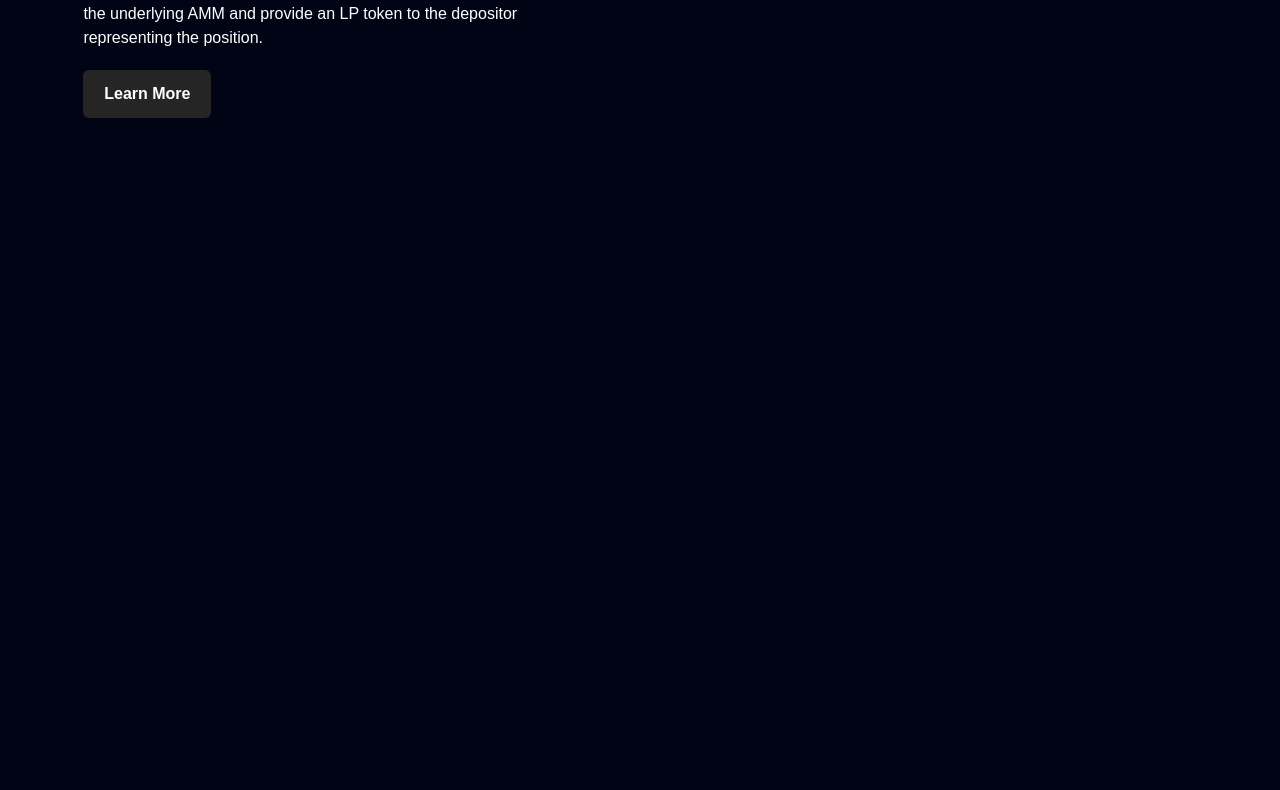
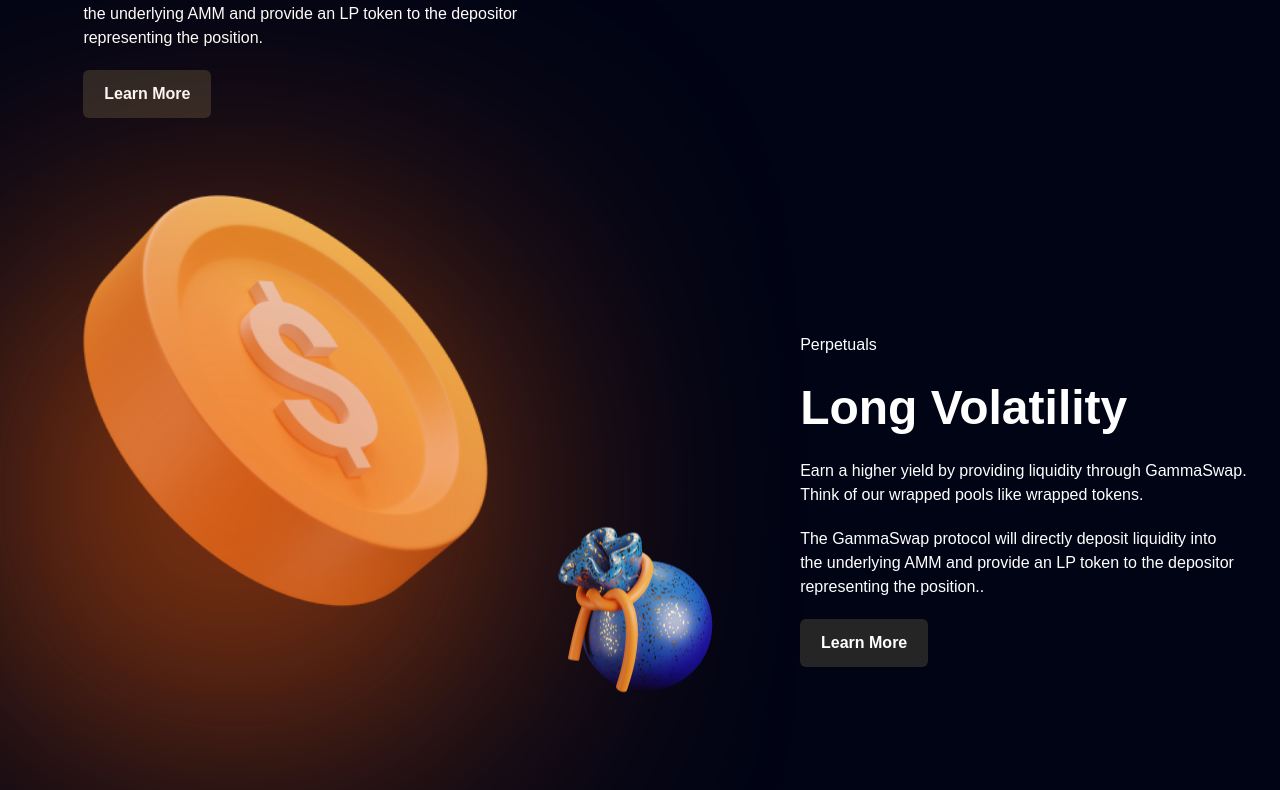
Before and after one commit to goodylove/Animate, a React (Vite) app: page / in a window 1280 px wide. Shown: the part 1490-2280 px from the top of the page. Before the commit the page ends 1700 px from the top, so only its background shows below. Built offline with nearby package versions, Linux system fonts and the light colour scheme; a web font is replaced by a local one.

Commit message:
fix issues

```diff
--- /dev/null
+++ b/src/Layouts/LongVoility/index.jsx
@@ -0,0 +1,98 @@
+import React from 'react'
+import { Button } from './../../components/common/Button/index';
+import {motion} from "framer-motion"
+import { textContainer, textVariant2 } from '../../util/motion';
+
+function LongVolitality() {
+  const  text = "Perpetuals"
+  return (
+      <div className=' flex  items-center  justify-around  py-10 '>
+
+
+           <motion.div className="relative mt-30  flex items-end justify-start ">
+              <motion.img
+                animate={{
+                  y: "-20%",
+                }}
+                transition={{
+                  duration: 2,
+                  repeat: Infinity,
+                  repeatType: "mirror",
+                }}
+                className="w-[500px]"
+                 src="/assets/dollar.png"
+                alt="dollar"
+              />
+              <motion.img
+                animate={{
+                  y: "-20%",
+                }}
+                transition={{
+                  duration: 2,
+                  repeat: Infinity,
+                  repeatType: "mirror",
+                }}
+                src="/assets/coins.png"
+                alt="eth"
+                classNa
+                me="w-[250px] absolute "
+        />
+              <div className='bg-[#FF630B]  h-[400px] w-[400px]  absolute z-10  bottom-14 rounded-full blur-[150px]'></div>
+
+      </motion.div>
+
+      <motion.div
+        initial={{ opacity: 0, x: 100 }}
+        whileInView={{ opacity: 1, x: 0 }}
+        transition={{repeatType:"mirror",type:"tween",duration:2,ease:"easeOut"}}
+
+        className='flex flex-col gap-5 items-start'>
+        <motion.p
+
+           variants={textContainer}
+              initial="hidden"
+              whileInView="show"
+          className='text-white'>
+          {
+          Array.from(text).map((value, index) => {
+            return <motion.span key={index}
+              variants={textVariant2}
+              initial="hidden"
+              whileInView="show"
+
+
+            >
+              {value === "" ? "\u00A0": value}
+            </motion.span>
+          })
+
+          }
+        </motion.p>
+
+<h1 className='text-white text-5xl leading-[1.3] font-black'>Long Volatility</h1>
+              <p className='text-white'>
+        Earn a higher yield by providing liquidity through GammaSwap. <br />
+Think of our wrapped pools like wrapped tokens.
+
+
+
+
+        </p>
+        <p className='text-white'>The GammaSwap protocol will directly deposit liquidity into <br/>
+the underlying AMM and provide an LP token to the depositor
+ <br/>representing the position..</p>
+        {/* <p className='text-white'>The GammaSwap protocol will directly deposit liquidity into<br/>
+         the underlying AMM and provide an LP token to the depositor<br/>
+          representing the position.</p> */}
+
+        <Button className="bg-[#262526] text-white p-3 font-semibold rounded-md w-32">Learn More</Button>
+
+          </motion.div>
+
+
+    </div>
+
+  )
+}
+
+export default LongVolitality
--- a/src/page/Home/index.jsx
+++ b/src/page/Home/index.jsx
@@ -2,13 +2,15 @@ import React from 'react'
 import NavBar from '../../components/navBar'
 import Hero from '../../Layouts/Hero'
 import LiquidityProvision from '../../Layouts/LiquidityProvision'
+import LongVolitality from '../../Layouts/LongVoility'
 
 function Home() {
   return (
     <>
       <NavBar />
       <Hero />
-      <LiquidityProvision/>
+      <LiquidityProvision />
+      <LongVolitality/>
     </>
   )
 }
```
